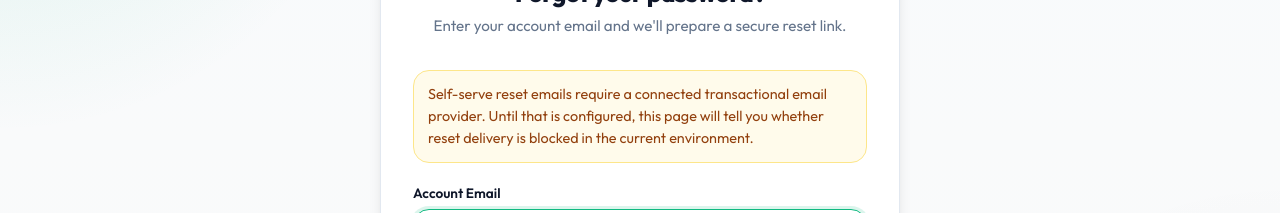
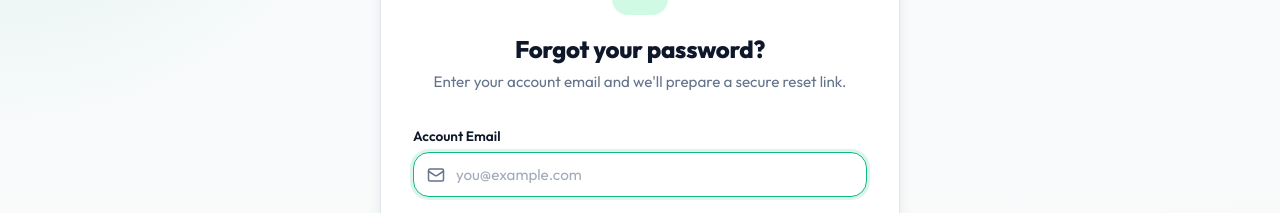
Before and after one commit to anthonytx4/rehome, a React (Vite) app: page /forgot-password in a window 1280 px wide. Shown: the part 328-541 px from the top of the page. Built offline with nearby package versions, Linux system fonts and the light colour scheme; no server answers.

Commit message:
chore(ui): polish forgot password page

```diff
--- a/src/pages/ForgotPasswordPage.jsx
+++ b/src/pages/ForgotPasswordPage.jsx
@@ -67,9 +67,6 @@ const ForgotPasswordPage = () => {
           </div>
 
           <form onSubmit={handleSubmit} className={styles.form}>
-            <div className={styles.noticeBanner}>
-              Self-serve reset emails require a connected transactional email provider. Until that is configured, this page will tell you whether reset delivery is blocked in the current environment.
-            </div>
 
             <div className={styles.field}>
               <label className={styles.label}>Account Email</label>
```
